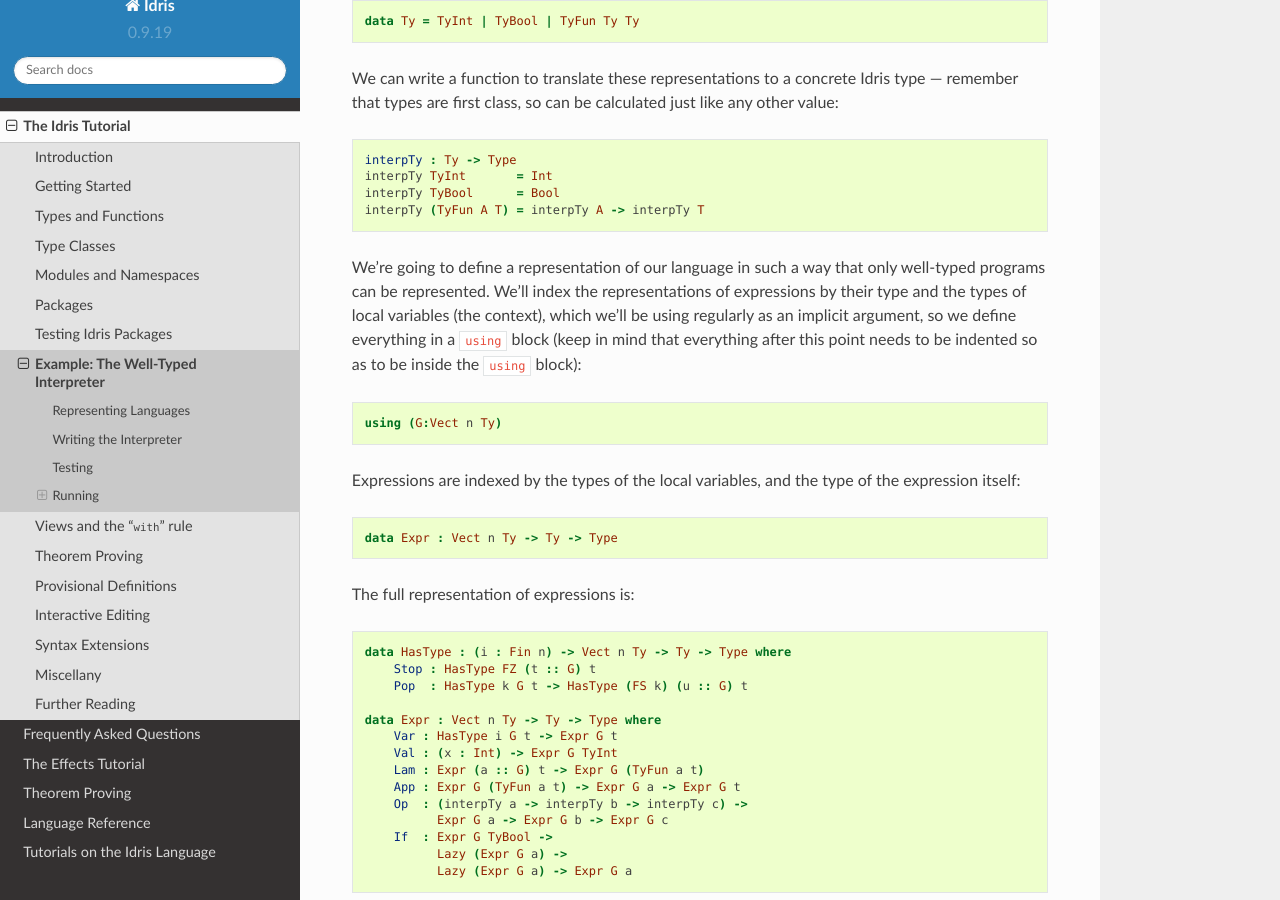
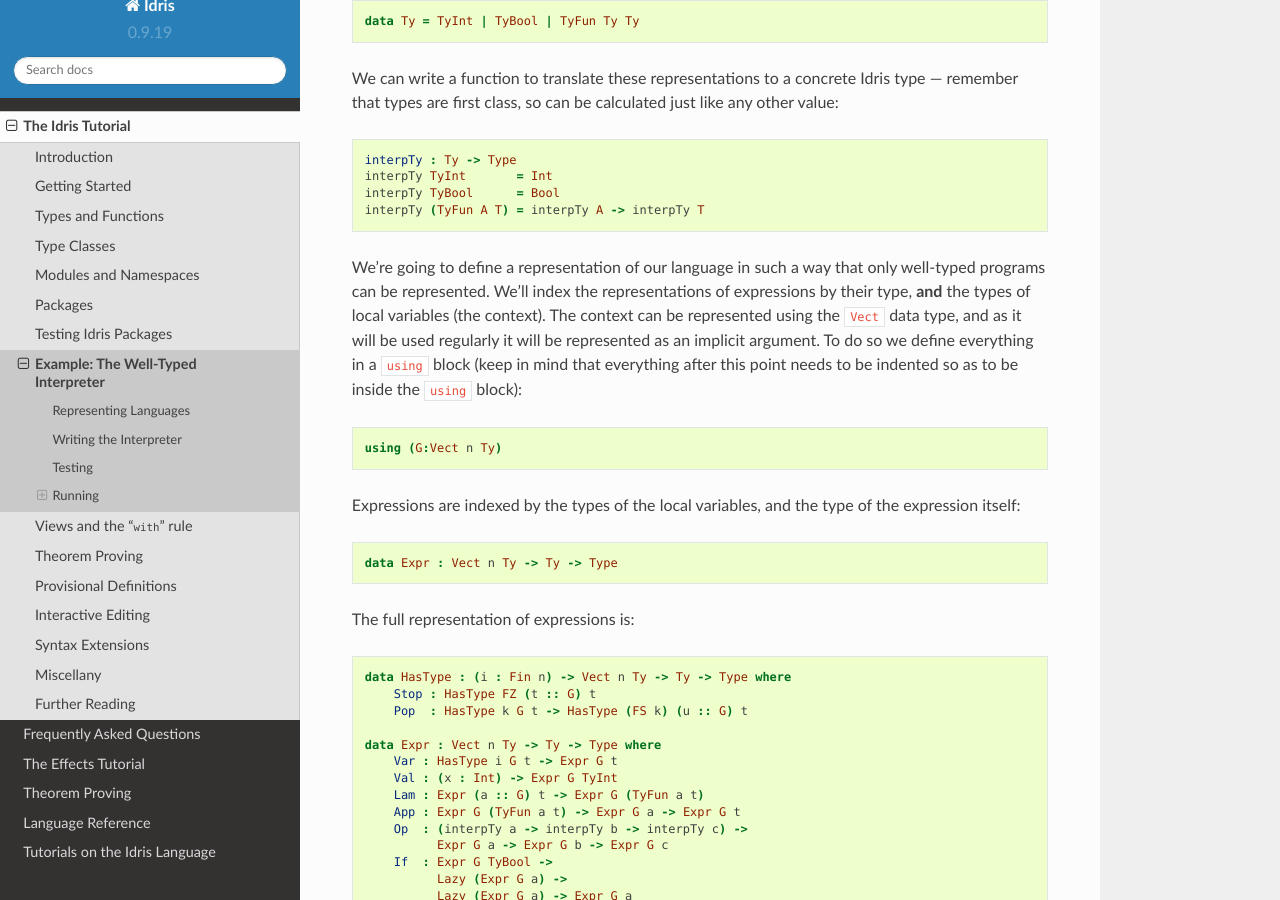
Before and after one commit to idris-lang/Idris-dev, a Sphinx documentation site: the page built from docs/tutorial/interp.rst, in a window 1280 px wide and 900 px high, scrolled down 410 px. Built offline with Sphinx 7.4.7 and the Read the Docs theme 2.0.0, drawn with Linux system fonts in a browser that asks for light colours; formulas are drawn with MathJax 3.

Commit message:
Fixes #2036 #2037 Tutorial Updates.
Updates the language in the tutorial.

Further, Issues #2036, and #2037 were already fixed in a previous
commit. This commit will also close these issues on the issue tracker.

```diff
--- a/docs/tutorial/interp.rst
+++ b/docs/tutorial/interp.rst
@@ -32,13 +32,14 @@ calculated just like any other value:
     interpTy TyBool      = Bool
     interpTy (TyFun A T) = interpTy A -> interpTy T
 
-We’re going to define a representation of our language in such a way
-that only well-typed programs can be represented. We’ll index the
-representations of expressions by their type and the types of local
-variables (the context), which we’ll be using regularly as an implicit
-argument, so we define everything in a ``using`` block (keep in mind
-that everything after this point needs to be indented so as to be
-inside the ``using`` block):
+We're going to define a representation of our language in such a way
+that only well-typed programs can be represented. We'll index the
+representations of expressions by their type, **and** the types of
+local variables (the context). The context can be represented using
+the ``Vect`` data type, and as it will be used regularly it will be
+represented as an implicit argument. To do so we define everything in
+a ``using`` block (keep in mind that everything after this point needs
+to be indented so as to be inside the ``using`` block):
 
 .. code-block:: idris
 
@@ -153,7 +154,7 @@ that only the branch which is taken need be evaluated:
 Writing the Interpreter
 =======================
 
-When we evaluate an ``Expr``, we’ll need to know the values in scope,
+When we evaluate an ``Expr``, we'll need to know the values in scope,
 as well as their types. ``Env`` is an environment, indexed over the
 types in scope. Since an environment is just another form of list,
 albeit with a strongly specified connection to the vector of local
```
